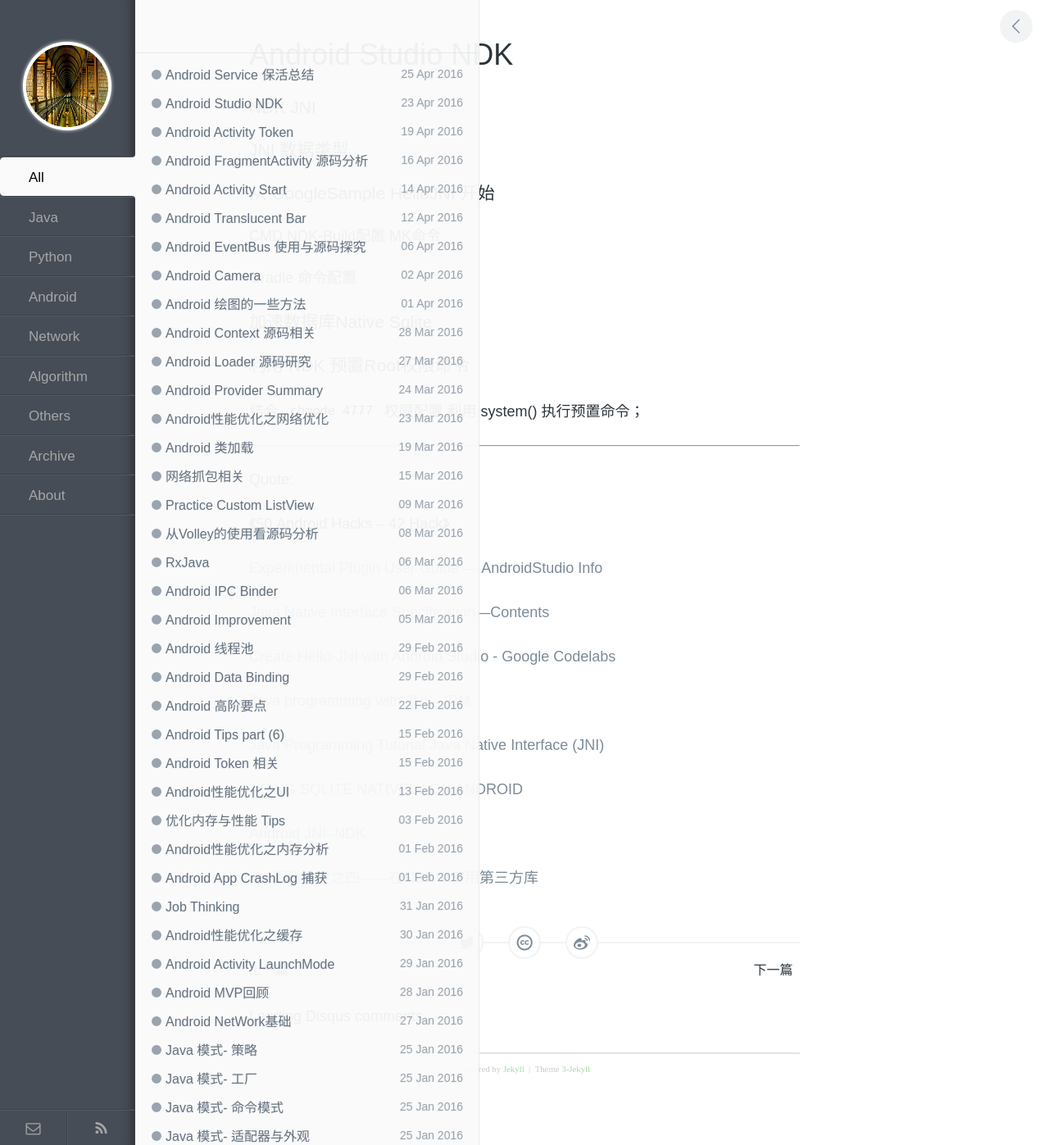
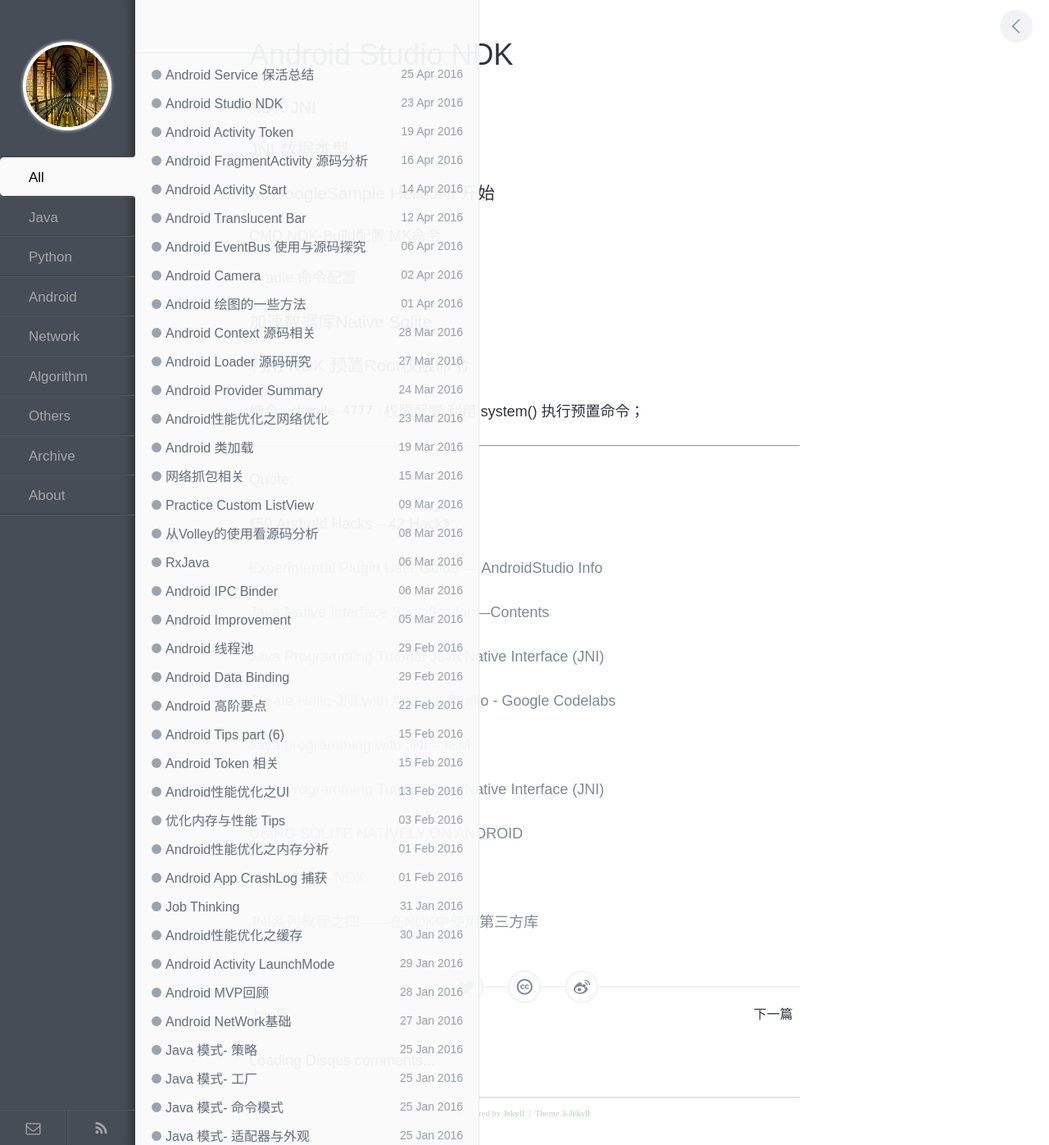
Before and after one commit to enlipan/enlipan.github.io, a Jekyll site: the page built from _posts/2016-04-23-android-as-ndk.md, in a window 1280 px wide. Shown: the whole page at 82% size. Built offline with Jekyll 4.4.1, drawn with Linux system fonts in a browser that asks for light colours; nearby versions of some CDN libraries; comment, search, counter and statistics services are not loaded.

Commit message:
Update 2016-04-23-android-as-ndk.md

```diff
--- a/_posts/2016-04-23-android-as-ndk.md
+++ b/_posts/2016-04-23-android-as-ndk.md
@@ -48,6 +48,10 @@ Quote:
 
 [Java Native Interface Specification—Contents](http://docs.oracle.com/javase/7/docs/technotes/guides/jni/spec/jniTOC.html)
 
+[Java Programming Tutorial
+Java Native Interface (JNI)](https://www3.ntu.edu.sg/home/ehchua/programming/java/JavaNativeInterface.html)
+
+
 [Create Hello-JNI with Android Studio - Google Codelabs](https://codelabs.developers.google.com/codelabs/android-studio-jni/index.html?index=..%2F..%2Findex#0)
 
 [Java programming with JNI -- IBM](http://www.ibm.com/developerworks/java/tutorials/j-jni/j-jni.html)
```
